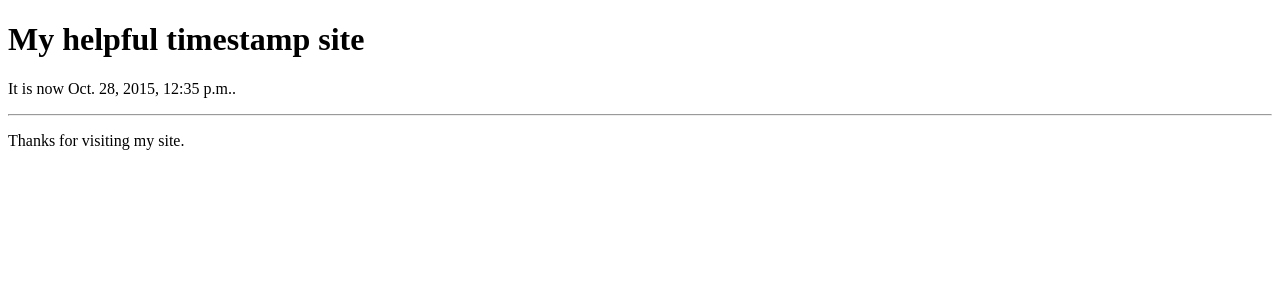
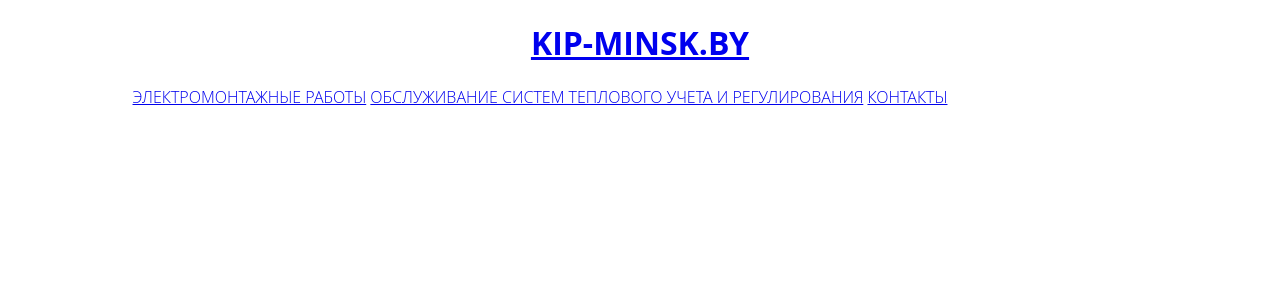
Before and after one commit to Stml89/mysite, a Django app: a page that uses mysite/templates/index.html in a window 1280 px wide. Shown: the top 300 px of the page. Run offline with Django 3.2, Linux system fonts and the light colour scheme.

Commit message:
some changes in index.html file

```diff
--- a/mysite/templates/index.html
+++ b/mysite/templates/index.html
@@ -2,14 +2,113 @@
 <html>
 <head lang="en">
     <meta charset="UTF-8">
-    <title>{% block title %}{% endblock %}</title>
+    <!--<title>{% block title %}{% endblock %}</title>-->
+    <title>Электромонтажные работы</title>
 </head>
+<style>
+    div {
+  display: block;
+}
+  #logo {
+    text-transform: uppercase;
+  }
+  .container .column, .container .columns {
+    float: left;
+    display: inline;
+    margin-left: 1.041666666666667%;
+    margin-right: 1.041666666666667%;
+  }
+    #header {
+  text-align: center;
+}
+    .container {
+  position: relative;
+  width: 100%;
+  max-width: 1080px;
+  margin: 0 auto;
+  padding: 0;
+}
+.container .sixteen.columns {
+  width: 97.91666666666667%;
+}
+    body {
+  margin: 0px;
+  padding: 0px;
+  background: #fff;
+  font-family: 'Open Sans', sans-serif;
+  font-size: 12pt;
+  font-weight: 300;
+  color: #363636;
+}
+    #menu-wrapper {
+  background: #314D5D;
+    position: center;
+}
+    div, ul, li {
+  margin: 0;
+  padding: 0;
+  border: 0;
+  font-size: 100%;
+  font: inherit;
+  vertical-align: baseline;
+}
+    #menu {
+  /* height: 100px; */
+}
+#menu, ul {
+  margin: 0;
+  padding: 0px 0px 0px 0px;
+  list-style: none;
+  line-height: normal;
+  text-align: center;
+}
+    ul {
+  list-style: none outside;
+}
+    ul, ol {
+  margin-bottom: 20px;
+}
+ol, ul {
+  list-style: none;
+}
+    #menu li {
+  display: inline-block;
+  margin: 0;
+}
+li {
+  line-height: 18px;
+  margin-bottom: 12px;
+    display: list-item;
+  text-align: -webkit-match-parent;
+}
+
+</style>
 <body>
-    <h1>My helpful timestamp site</h1>
-    {% block content %}{% endblock %}
-    {% block footer %}
-    <hr>
-    <p>Thanks for visiting my site.</p>
-    {% endblock %}
+    <div id="head_wrapper" class="'wrapper">
+        <div id="header" class="container">
+            <div id="logo" class="sixteen columns">
+                <h1>
+                    <a href="http://kip-minsk.by/">KIP-MINSK.BY</a>
+                </h1>
+            </div>
+        </div>
+    </div>
+    <div id="menu-wrapper" class="wrapper">
+        <div id="menu" class="container">
+            <nav class="sixteen columns">
+                <ul>
+                    <li class="index current active"><a href="http://kip-minsk.by/" title="ЭЛЕКТРОМОНТАЖНЫЕ РАБОТЫ">ЭЛЕКТРОМОНТАЖНЫЕ РАБОТЫ</a></li>
+                    <li class="obsluzhivanie-sistem-teplovogo-ucheta-i-regulirovaniya"><a href="http://kip-minsk.by/obsluzhivanie-sistem-teplovogo-ucheta-i-regulirovaniya/" title="ОБСЛУЖИВАНИЕ СИСТЕМ ТЕПЛОВОГО УЧЕТА И РЕГУЛИРОВАНИЯ">ОБСЛУЖИВАНИЕ СИСТЕМ ТЕПЛОВОГО УЧЕТА И РЕГУЛИРОВАНИЯ</a></li>
+                    <li class="contact"><a href="http://kip-minsk.by/contact/" title="хватит, сучка, сиськи мять, когда прибор пора менять--в руку мобильник свой возьми, пока не поздно, мне звони!!!">КОНТАКТЫ</a></li><li></li>
+                </ul>
+            </nav>
+        </div>
+    </div>
+    <!--<h1>My helpful timestamp site</h1>-->
+    <!--{% block content %}{% endblock %}-->
+    <!--{% block footer %}-->
+    <!--<hr>-->
+    <!--<p>Thanks for visiting my site.</p>-->
+    <!--{% endblock %}-->
 </body>
 </html>
```
